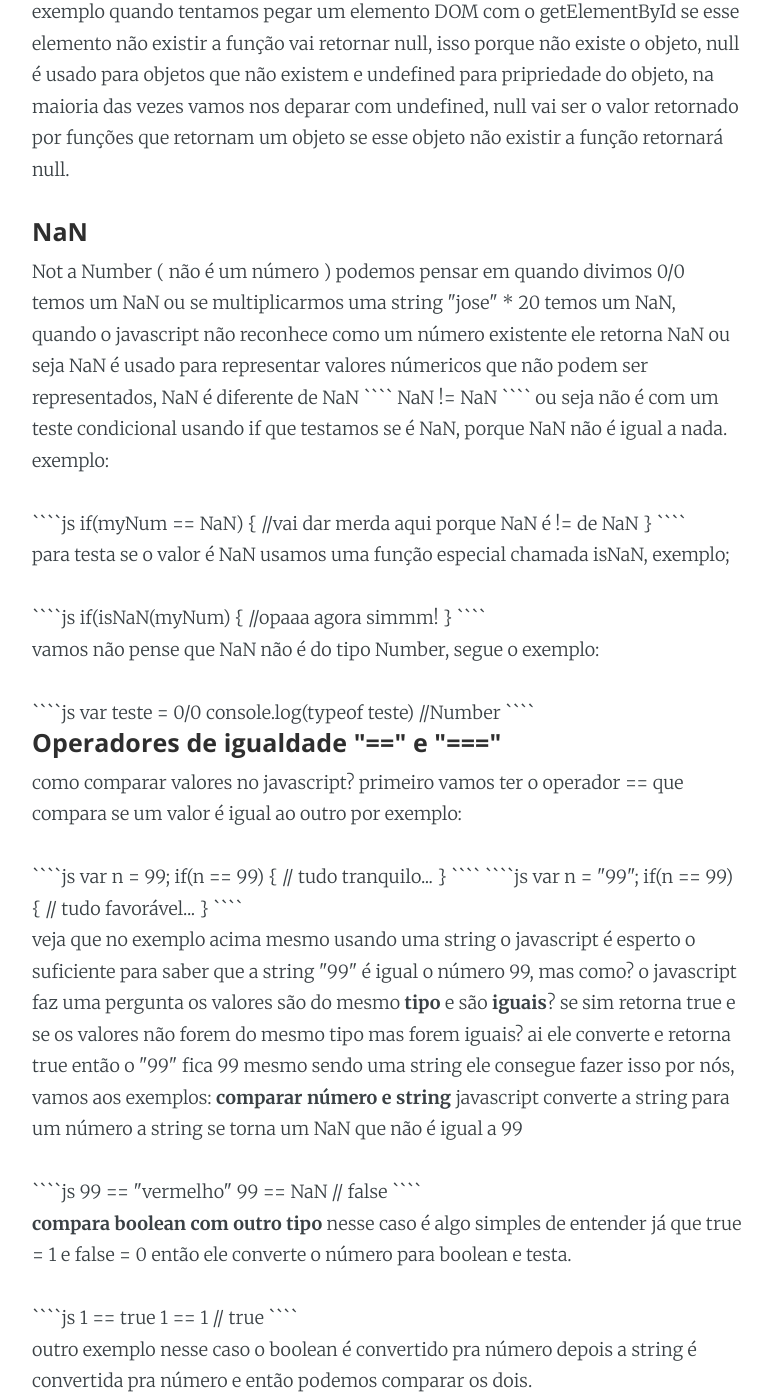
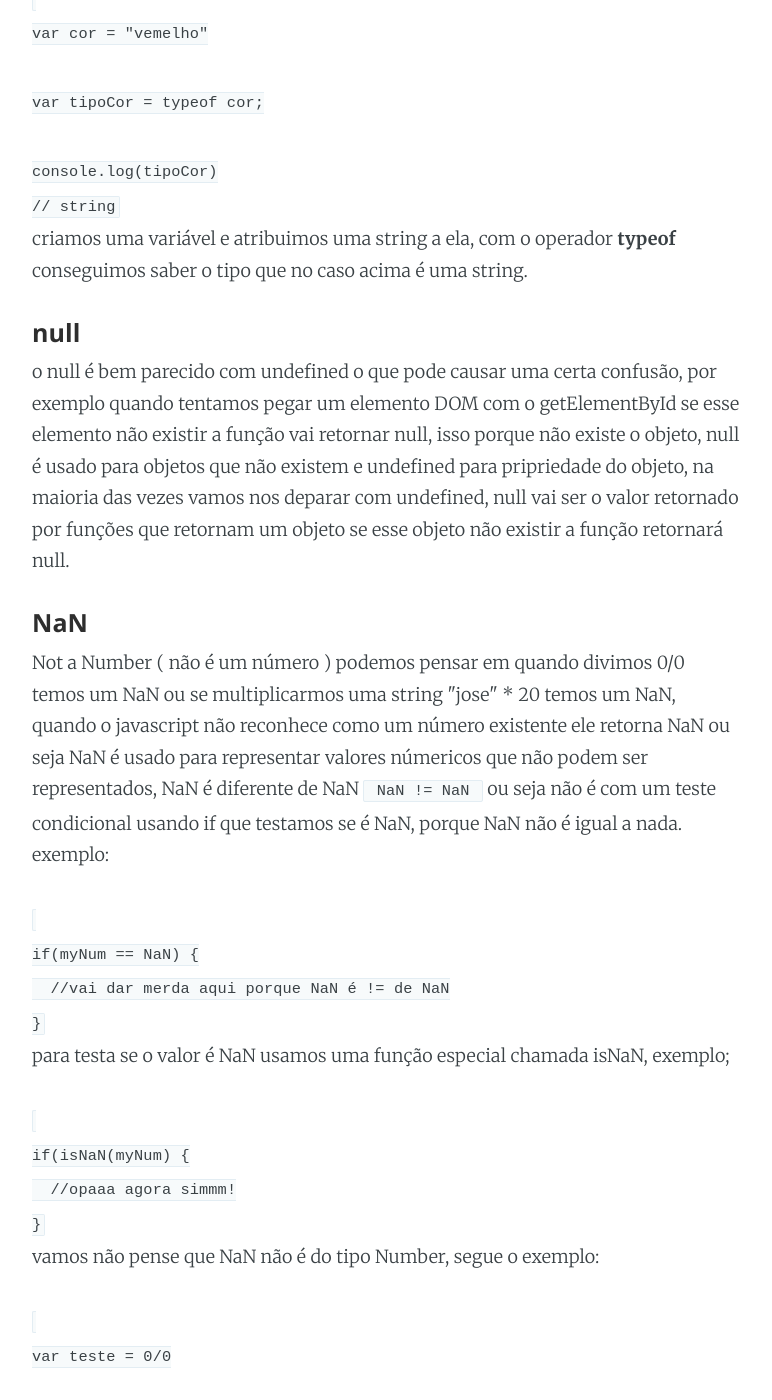
Before and after one commit to hc3/hc3.github.io, a Jekyll site: the page built from _posts/2016-07-06-tipos-de-dados-javascript.html, in a window 1280 px wide and 1400 px high, scrolled down 1304 px. Shown: the whole window, without its empty margins (253-1025 px from the left). Built offline with Jekyll 4.4.1, drawn with Linux system fonts in a browser that asks for light colours; some of the changed text lies outside the part shown.

Commit message:
ixi tag code rodo bonito

`````diff
--- a/_posts/2016-07-06-tipos-de-dados-javascript.html
+++ b/_posts/2016-07-06-tipos-de-dados-javascript.html
@@ -4,8 +4,6 @@ title:  "Tipos de dados no javascript"
 date:   2016-07-05 10:35:00
 categories: javascript.
 ---
-<div>
-
 <p>
 <b>
 -Tipos de dados em javascript, como já vimos nos capitulos anteriores o javascript possui tipo básicos como String, Numbers e Boolean e tem os Objetos,
@@ -26,7 +24,7 @@ if(x == undefined) {
 }
 </code>
 
-````js
+<code>
 var carro = {
   cor = "vermelho"
 }
@@ -34,21 +32,21 @@ var carro = {
 if(carro.ano == undefined) {
   // a propriedade ano não existe no objeto carro então é undefined
 }
-````
+</code>
 <p>
   quando não temos certeza se uma variável foi realmente inicializada ou uma propriedade que pode não existir em um objeto, devemos fazer a verificação
 se o valor é undefined, o valor undefined é um tipo mas não é nem uma string, numero ou boolean, undefined é undefined.
 existe o operador <b>typeof</b> que com esse operador conseguimos saber o tipo de uma variável como no exemplo:
 </p>
 
-````js
+<code>
 var cor = "vemelho"
 
 var tipoCor = typeof cor;
 
 console.log(tipoCor)
 // string
-````
+</code>
 <p>
   criamos uma variável e atribuimos uma string a ela, com o operador <b>typeof</b> conseguimos saber o tipo que no caso acima é uma string.
 </p>
@@ -67,52 +65,52 @@ objeto não existir a função retornará null.
 <p>
   Not a Number ( não é um número ) podemos pensar em quando divimos 0/0 temos um NaN ou se multiplicarmos uma string "jose" * 20 temos um NaN, quando
 o javascript não reconhece como um número existente ele retorna NaN ou seja NaN é usado para representar valores númericos que não podem ser representados,
-NaN é diferente de NaN ```` NaN != NaN ```` ou seja não é com um teste condicional usando if que testamos se é NaN, porque NaN não é igual a nada.
+NaN é diferente de NaN <code> NaN != NaN </code> ou seja não é com um teste condicional usando if que testamos se é NaN, porque NaN não é igual a nada.
 exemplo:
 </p>
 
-````js
+<code>
 if(myNum == NaN) {
   //vai dar merda aqui porque NaN é != de NaN
 }
-````
+</code>
 <p>
 para testa se o valor é NaN usamos uma função especial chamada isNaN, exemplo;
 </p>
-````js
+<code>
 if(isNaN(myNum) {
   //opaaa agora simmm!
 }
-````
+</code>
 <p>
 vamos não pense que NaN não é do tipo Number, segue o exemplo:
 </p>
-````js
+<code>
 var teste = 0/0
 
 console.log(typeof teste)
 //Number
-````
+</code>
 
 <h4>Operadores de igualdade  "==" e "==="</h4>
 <p>
   como comparar valores no javascript? primeiro vamos ter o operador == que compara se um valor é igual ao outro por exemplo:
 </p>
-````js
+<code>
 var n = 99;
 
 if(n == 99) {
   // tudo tranquilo...
 }
-````
+</code>
 
-````js
+<code>
 var n = "99";
 
 if(n == 99) {
   // tudo favorável...
 }
-````
+</code>
 <p>
 veja que no exemplo acima mesmo usando uma string o javascript é esperto o suficiente para saber que a string "99" é igual o número 99, mas como?
 o javascript faz uma pergunta os valores são do mesmo <b>tipo</b> e são <b>iguais</b>? se sim retorna true e se os valores não forem do mesmo tipo mas forem iguais?
@@ -121,29 +119,29 @@ ai ele converte e retorna true então o "99" fica 99 mesmo sendo uma string ele
 <b>comparar número e string</b>
 javascript converte a string para um número a string se torna um NaN que não é igual a 99
 </p>
-````js
+<code>
 99 == "vermelho"
 
 99 == NaN
 
 // false
-````
+</code>
 <p>
 <b>compara boolean com outro tipo</b>
 nesse caso é algo simples de entender já que true = 1 e false = 0 então ele converte o número para boolean e testa.
 </p>
-````js
+<code>
 1 == true
 
 1 == 1
 
 // true
-````
+</code>
 <p>
 outro exemplo
 nesse caso o boolean é convertido pra número depois a string é convertida pra número e então podemos comparar os dois.
 <p>
-````js
+<code>
 "1" == true
 
 "1" == 1
@@ -151,27 +149,27 @@ nesse caso o boolean é convertido pra número depois a string é convertida pra
 1 == 1
 
 // true
-````
+</code>
 <p>
 <b>comprar null com undefined</b>
 e aqui temos que undefined e null são iguais ( haha ).
 </p>
-````js
+<code>
 undefined == null
 
 // true
-````
+</code>
 <p>
 <b>comprar número e string vazia</b>
 a string  vazia é convertida pra 0 e depois pode ser comprada com o número 1.
 </p>
-````js
+<code>
 1 == ""
 
 1 == 0
 
 // false
-````
+</code>
 <p>
 o operador == pode gerar retornos inesperados se não entermos bem seu funcionamento.
 
@@ -186,23 +184,23 @@ não, eles tem que ser estritamente iguais tem que ter o mesmo <b>tipo</b> e o m
 como que faz? então com o operador + tem que comprar feito porque ele vai converter, então vamos ver como:
 </p>
 
-````js
+<code>
 var add = 3 + "4"  // aqui temos 34  haha
 
 var add2 = "4" + 3 // aqui temos 43 haha
-````
+</code>
 <p>
 se colocarmos uma string e um número e usarmos o operador + ele vai na verdade converter o número em string e contatenar as duas strings resultantes
 vamos ententer complicando um pouco a aritmética.
 </p>
 
-````js
+<code>
 var mult = 3 * "4" // 12
 
 var div = 80 / "10" // 8
 
 var mini = "10" - 5 // 5
-````
+</code>
 <p>
 pois é doidera vamos dizer que se usarmos o operador + o número vai ter preferencia de ser convertido, mas se usarmos os demais operadores, a string
 é que vai ser convertida.
@@ -235,7 +233,7 @@ e para todos os outros o valor sera verdadeiro.
   em javascript existem os tipo primitivos e os objetos, os primitivos são básicos eles recebem um valor e pronto, já os objetos são mais complexos além
 de ter um valor eles podem também ter comportamentos, vamos um exemplo.
 </p>
-````js
+<code>
 var emot = "XOxxOO";
 var hugs = 0;
 var kisses = 0;
@@ -248,12 +246,12 @@ for(var i = 0; i < emot.length ; i++) {
     kisses++;
   }
 }
-````
+</code>
 <p>
 mais o que é isso se a string é um valor primitivo o que são esses métodos? <b>trim()</b>,<b>toUpperCase()</b>,<b>chatAt</b>? isso porque o javascript
 suporta ambos a string tanto é um valor primitivo como um objeto, veja o exemplo:
 </p>
-````js
+<code>
 var name = "Jenny";
 var phone = "867-5309";
 var fact = "This is a prime number";
@@ -262,7 +260,7 @@ var index = phone.indexOf("-");
 if (fact.substring(10, 15) === "prime") {
     alert(fact);
 }
-````
+</code>
 <p>
 criamos três variáveis do tipo string, nesse momento são três valores primitivos depois criamos a variável <b>songName</b> que vai contatenar as strings
 quando criamos a variável index, a variável phone que era um tipo primitivo é temporáriamente convertida para um objeto String e assim conseguimos acessar
@@ -273,4 +271,3 @@ em mente que temos um tipo com super poderes o javascript vai cuidar de todo o r
 
 não vou me aprofundar nos métodos da String pq isso aqui é apenas um resumo e pra quem quiser saber mais é só procurar na web.
 </p>
-</div>
`````
